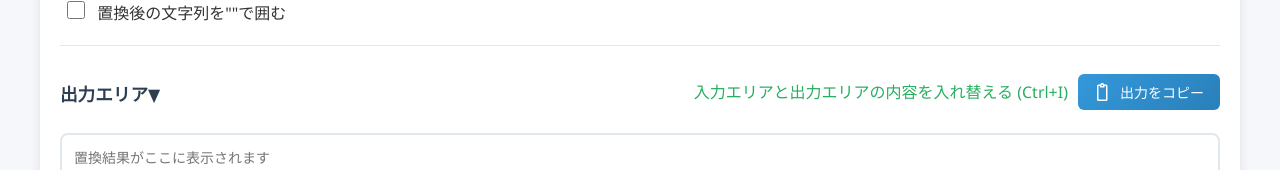
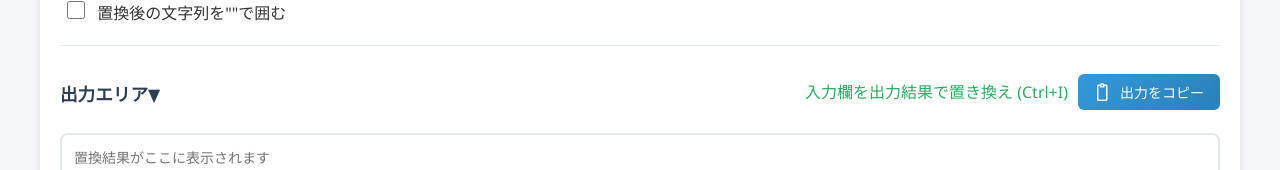
Before and after one commit to yuki-keio/regex-replacement, a plain HTML site: page index.html in a window 1280 px wide. Shown: the part 798-968 px from the top of the page. Drawn offline with Linux system fonts and the light colour scheme.

Commit message:
Deploy: 2025-11-17T06:42:58+09:00

```diff
--- a/index.html
+++ b/index.html
@@ -135,7 +135,7 @@
         <div class="output-header">
           <h4 id="outp">出力エリア▼</h4>
           <div class="output-actions">
-            <a id="change" href="javascript:change()">入力⇄出力 入れ替え</a>
+            <a id="change" href="javascript:change()">入力欄を出力結果で置き換え</a>
             <button id="copyOutput" type="button" class="copy-button">
               <svg
                 width="20"
--- a/main.js
+++ b/main.js
@@ -515,7 +515,7 @@ document.addEventListener('DOMContentLoaded', function () {
     makeURL();
   });
   if (!isNotPC()) {
-    document.getElementById('change').textContent = "入力エリアと出力エリアの内容を入れ替える (Ctrl+I)";
+    document.getElementById('change').textContent = "入力欄を出力結果で置き換え (Ctrl+I)";
     document.getElementById('register').textContent = "マクロの登録 (Ctrl+M)";
   }
   shortcut.add("Ctrl+Enter", function () {
```
Also changed, not shown: deploy_timestamp.txt.
